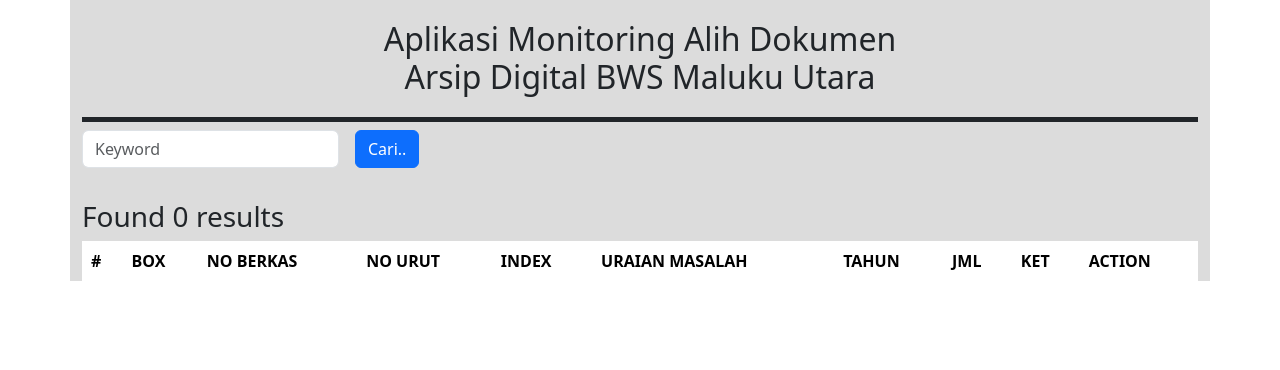
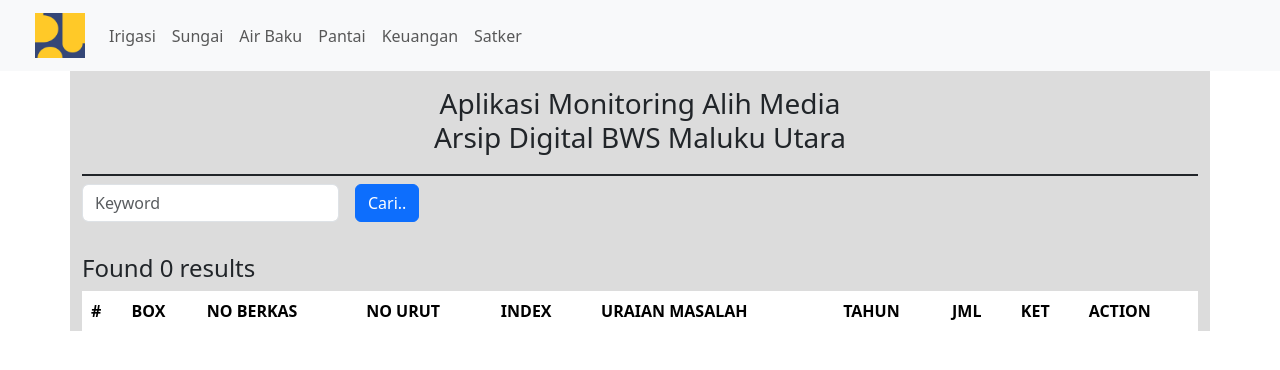
Before and after one commit to githubfarid1/bwsmalut, a Django app: page /arsip/irigasi in a window 1280 px wide. Shown: the top 370 px of the page. Run offline with Django 4.2, Linux system fonts and the light colour scheme; data that the repository does not hold is empty; some libraries are stand-ins or nearby versions.

Commit message:
update scripts

```diff
--- a/arsip/urls.py
+++ b/arsip/urls.py
@@ -1,10 +1,10 @@
 from django.urls import path
-from .views import irigasi, pdf_view, search
+from .views import irigasi, pdf_view, airbaku
 
 urlpatterns = [
     path(route='irigasi', view=irigasi, name="irigasi"),
+    path(route='airbaku', view=airbaku, name="airbaku"),
     path(route='pdf_view', view=pdf_view, name="pdf_view"),
-    path(route='search', view=search, name="search"),
 
 
 ]
--- a/arsip/views.py
+++ b/arsip/views.py
@@ -5,16 +5,17 @@
 import json
 from django.db.models import Q
 
-# Create your views here.
-def irigasi(request):
+
+def getdata(method, parquery, department_id):
     query = ""
-    if request.method == "GET":
-        query = request.GET.get('search')
-    # return HttpResponse()
+    if method == "GET":
+        query = parquery
+
     isfirst = True
     boxlist = []
+    # department_id = 1
     if query == None or query == '':
-        docs = Doc.objects.all()
+        docs = Doc.objects.filter(bundle__department_id__exact=department_id)
     else:
         docs = Doc.objects.filter(Q(description__icontains=query)  | Q(bundle__title__icontains=query) | Q(bundle__year__contains=query))
     isfirst = True
@@ -98,29 +99,31 @@
             bundlespan = 1
             rowbundle = ke
 
-    context = {
-        "data": boxlist,
-    }
     # for last record
     if docs.count() != 0:
         boxlist[rowbox]['boxspan'] = boxspan
         boxlist[rowbundle]['bundlespan'] = bundlespan
 
+    return boxlist
+
+def irigasi(request):
+    context = {
+        "data": getdata(method=request.method, parquery=request.GET.get("search"), department_id=1),
+        "link": "irigasi"
+    }
+
     return render(request=request, template_name='irigasi.html', context=context)
 
+
+def airbaku(request):
+    context = {
+        "data": getdata(method=request.method, parquery=request.GET.get("search"), department_id=2),
+        "link": "airbaku"
+    }
+
+    return render(request=request, template_name='irigasi.html', context=context)
 def pdf_view(request):
     with open('/home/farid/pdf/document.pdf', 'rb') as pdf:
         response = HttpResponse(pdf.read(), content_type='application/pdf')
         response['Content-Disposition'] = 'inline;filename=mypdf.pdf'
         return response
-
-def search(request):
-    results = []
-    if request.method == "GET":
-        query = request.GET.get('search')
-        if query == '':
-            query = 'None'
-
-        results = Doc.objects.filter(Q(description__icontains=query) )
-
-    return render(request, 'search.html', {'query': query, 'results': results})
--- a/static/arsip/style.css
+++ b/static/arsip/style.css
@@ -7,6 +7,12 @@
     padding: 20px;
     border-bottom: 5px solid;
 }
+h3 {
+    text-align: center;
+    padding: 20px;
+    border-bottom: 2px solid;
+}
+
 table, tr, th, td {
     border: 1px solid white;
     background-color: darkslateblue;
--- a/templates/irigasi.html
+++ b/templates/irigasi.html
@@ -6,9 +6,40 @@
   {% bootstrap_messages %}
   <link rel="stylesheet" href="{% static 'arsip/style.css' %}">
 </head>
+<nav class="navbar navbar-expand-lg navbar-light bg-light fixed-top">
+  <div class="container-fluid">
+    <a class="navbar-brand" href="#"><img src="{% static 'bws.jpg' %}" alt="BWS Maluku Utara" width="50px" height="45px" style="margin-left: 23px;"></a>
+    <button class="navbar-toggler" type="button" data-bs-toggle="collapse" data-bs-target="#navbarText" aria-controls="navbarText" aria-expanded="false" aria-label="Toggle navigation">
+      <span class="navbar-toggler-icon"></span>
+    </button>
+    <div class="collapse navbar-collapse" id="navbarText">
+      <ul class="navbar-nav me-auto mb-2 mb-lg-0">
+        <li class="nav-item">
+          <a class="nav-link" aria-current="page" href="{% url 'irigasi' %}">Irigasi</a>
+        </li>
+        <li class="nav-item">
+          <a class="nav-link" href="{% url 'irigasi' %}">Sungai</a>
+        </li>
+        <li class="nav-item">
+          <a class="nav-link" href="{% url 'airbaku' %}">Air Baku</a>
+        </li>
+        <li class="nav-item">
+          <a class="nav-link" href="{% url 'irigasi' %}">Pantai</a>
+        </li>
+        <li class="nav-item">
+          <a class="nav-link" href="{% url 'irigasi' %}">Keuangan</a>
+        </li>
+        <li class="nav-item">
+          <a class="nav-link" href="#">Satker</a>
+        </li>
+
+      </ul>
+    </div>
+  </div>
+</nav>
 <div class="container">
-  <h2>Aplikasi Monitoring Alih Dokumen <br/> Arsip Digital BWS Maluku Utara</h2>
-  <form  action="{% url 'irigasi' %}" class="row g-3">
+  <h3><br/><br/>Aplikasi Monitoring Alih Media<br/>Arsip Digital BWS Maluku Utara</h3>
+  <form  action="{% url link %}" class="row g-3">
     <div class="col-auto">
       <label for="search" class="visually-hidden">Keyword..</label>
       <input class="form-control" name="search" id="" placeholder="Keyword">
@@ -17,14 +48,14 @@
       <button type="submit" class="btn btn-primary mb-3">Cari..</button>
     </div>
   </form>
-  <h3>
+  <h4>
   {% with data|length as total_results %}
   Found {{ total_results }} result{{ total_results|pluralize }}
   {% endwith %}
-  </h3>
+  </h4>
   <table class="table">
     <thead>
-      <tr>
+      <tr style="background-color: black;">
         <th scope="col">#</th>
         <th scope="col">BOX</th>
         <th scope="col">NO BERKAS</th>
```
Also changed, not shown: templates/search.html (deleted, +0 -29 lines), static/bws.jpg (added), 1 other file.
